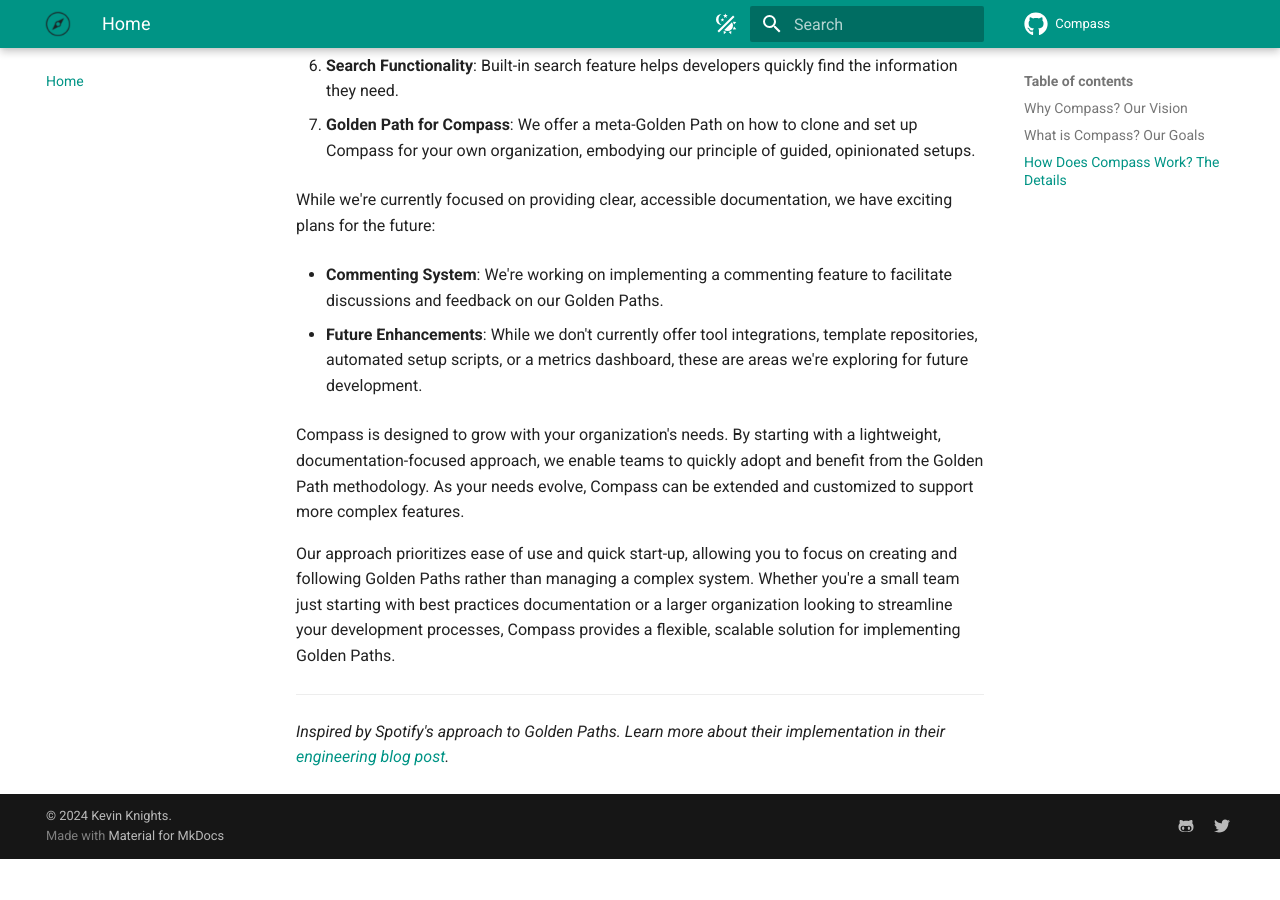
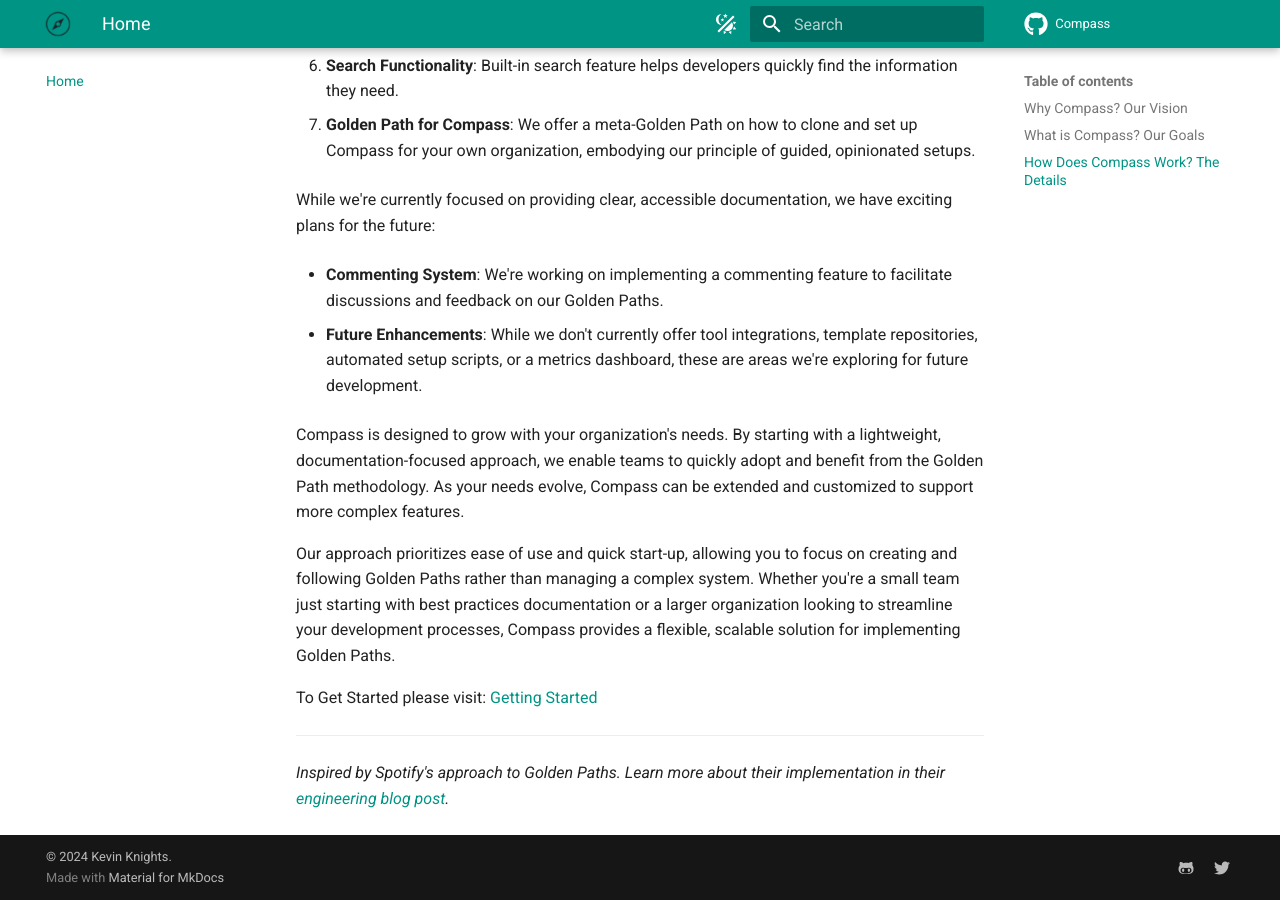
Before and after one commit to kevinknights29/Compass, an MkDocs documentation site: the page built from docs/index.md, in a window 1280 px wide and 900 px high, scrolled down 1462 px. Built offline with MkDocs 1.6.1 and Material for MkDocs 9.7.7, drawn with Linux system fonts in a browser that asks for light colours; comment, search, counter and statistics services are not loaded; before the commit the page ends 2321 px from its top, so only the background shows below that.

Commit message:
feat: added reference to getting started page

```diff
--- a/docs/index.md
+++ b/docs/index.md
@@ -49,6 +49,8 @@ Compass is designed to grow with your organization's needs. By starting with a l
 
 Our approach prioritizes ease of use and quick start-up, allowing you to focus on creating and following Golden Paths rather than managing a complex system. Whether you're a small team just starting with best practices documentation or a larger organization looking to streamline your development processes, Compass provides a flexible, scalable solution for implementing Golden Paths.
 
+To Get Started please visit: [Getting Started](getting_started.md)
+
 ---
 
 *Inspired by Spotify's approach to Golden Paths. Learn more about their implementation in their [engineering blog post](https://engineering.atspotify.com/2020/08/how-we-use-golden-paths-to-solve-fragmentation-in-our-software-ecosystem/).*
```
